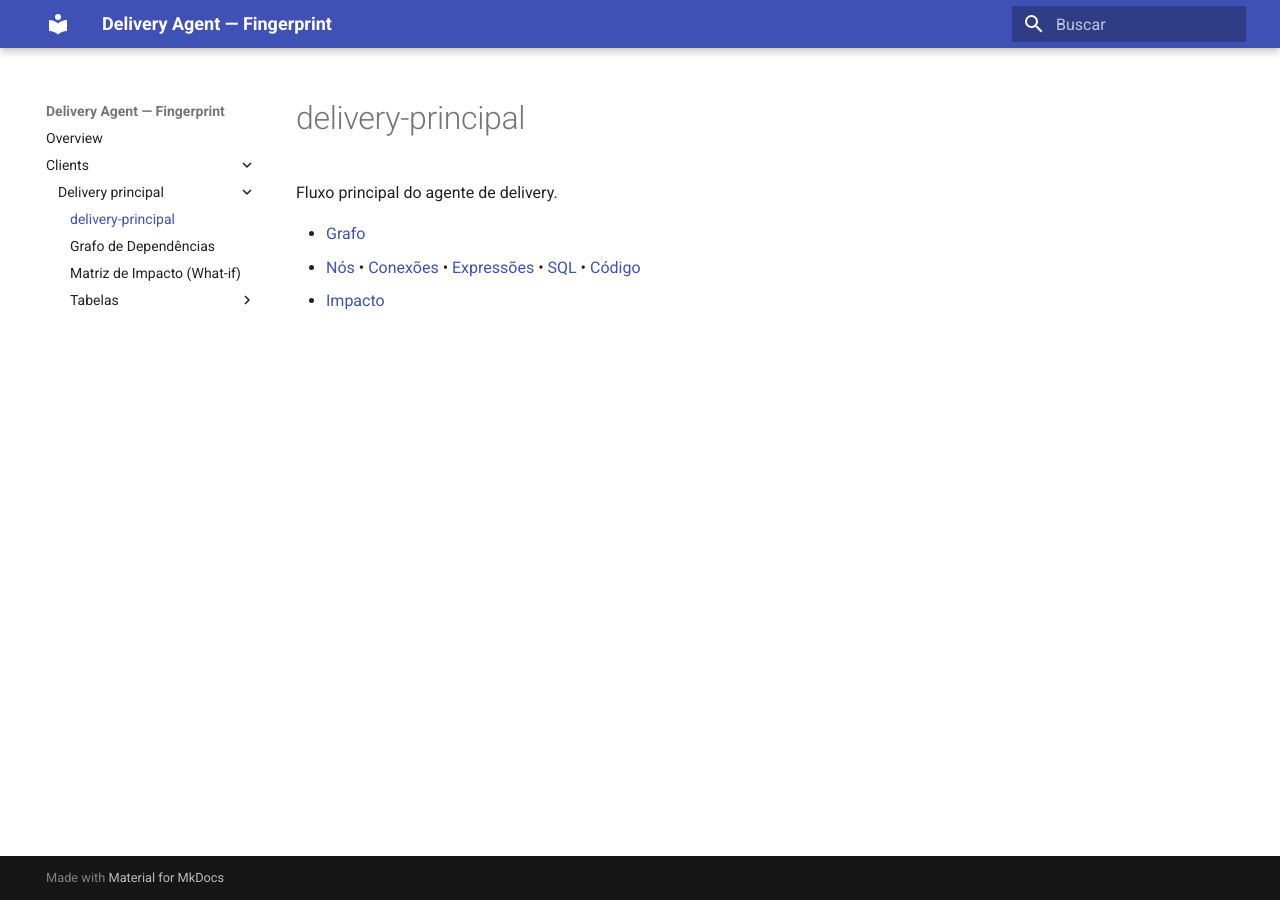
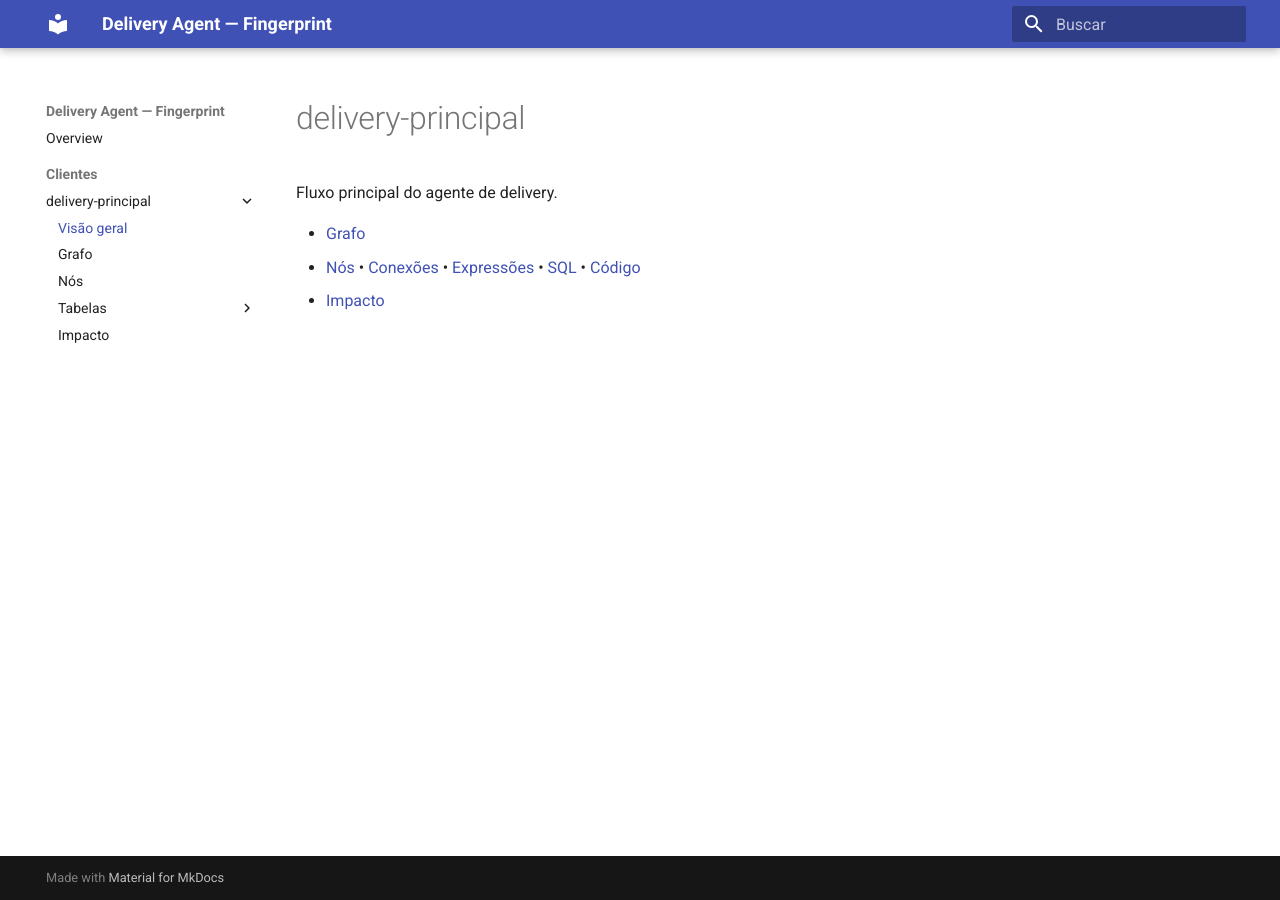
Before and after one commit to hub3ps/delivery-fingerprint, an MkDocs documentation site: the page built from docs/clients/delivery-principal/index.md, in a window 1280 px wide. Built offline with MkDocs 1.6.1 and Material for MkDocs 9.7.7, drawn with Linux system fonts in a browser that asks for light colours; some of the changed lines change nothing that is shown.

Commit message:
Update mkdocs.yml

```diff
--- a/mkdocs.yml
+++ b/mkdocs.yml
@@ -3,15 +3,39 @@ site_name: Delivery Agent — Fingerprint
 theme:
   name: material
   language: pt
+  features:
+    - navigation.sections
+    - navigation.instant
+    - navigation.tracking
+    - toc.follow
+    - content.code.copy
 
 plugins:
   - search
   - mermaid2
-  - awesome-pages
 
 markdown_extensions:
   - admonition
-  - toc
+  - toc:
+      permalink: true
+  - footnotes
+  - def_list
+  - attr_list
+  - md_in_html
 
 extra_css:
   - assets/impact.css
+
+nav:
+  - Overview: index.md
+  - Clientes:
+      - delivery-principal:
+          - Visão geral: clients/delivery-principal/index.md
+          - Grafo: clients/delivery-principal/grafo.md
+          - Nós: clients/delivery-principal/nodes/index.md
+          - Tabelas:
+              - Conexões: clients/delivery-principal/tabelas/edges.md
+              - Expressões: clients/delivery-principal/tabelas/expressions.md
+              - SQL: clients/delivery-principal/tabelas/sql.md
+              - Código: clients/delivery-principal/tabelas/code.md
+          - Impacto: clients/delivery-principal/impacto.md
```
